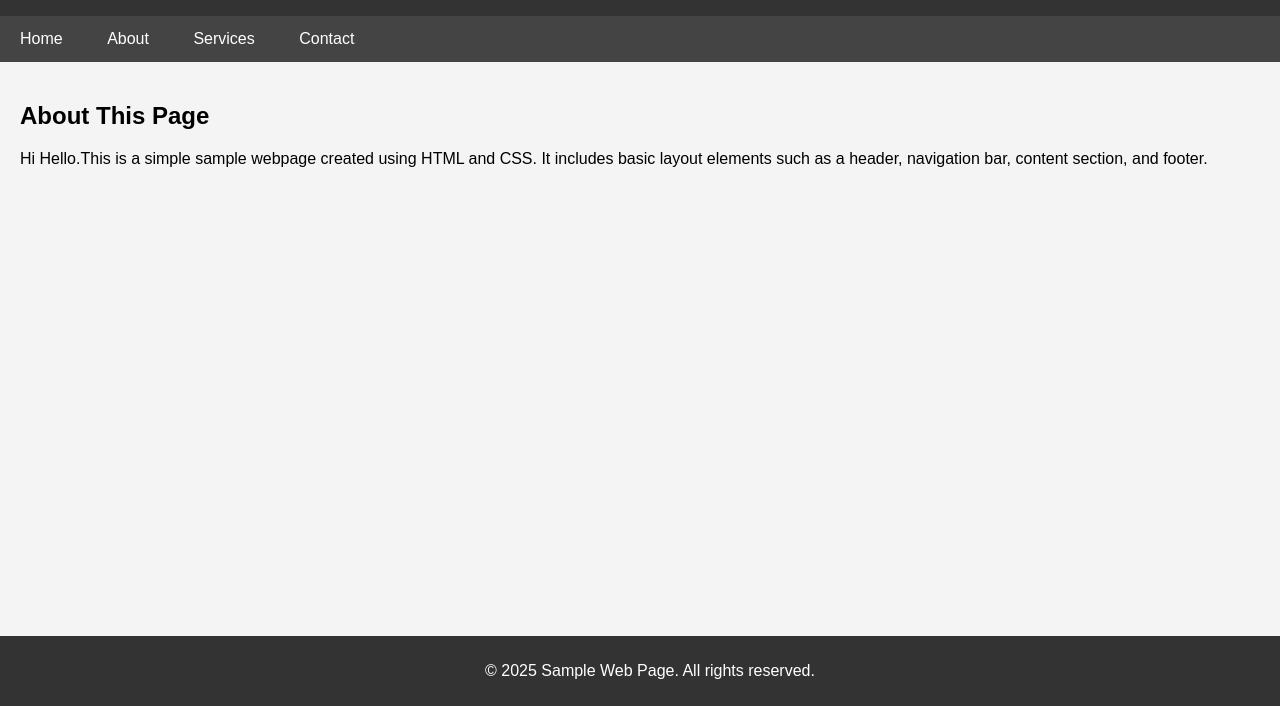
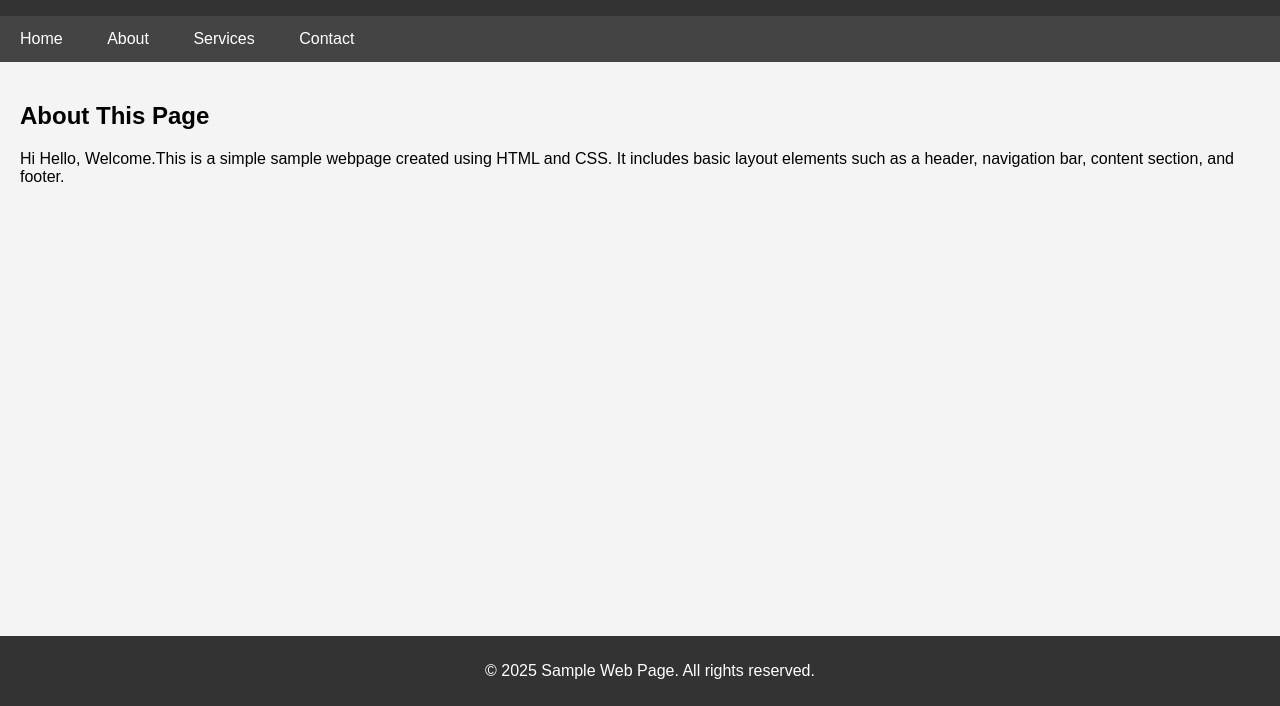
Before and after one commit to Harihararaj-A/sample, a plain HTML site: page index.html in a window 1280 px wide. Shown: the part 94-800 px from the top of the page. Drawn offline with Linux system fonts and the light colour scheme.

Commit message:
Update index.html
Adding Welcome

```diff
--- a/index.html
+++ b/index.html
@@ -60,7 +60,7 @@
 
     <div class="content">
         <h2>About This Page</h2>
-        <p>Hi Hello.This is a simple sample webpage created using HTML and CSS. It includes basic layout elements such as a header, navigation bar, content section, and footer.</p>
+        <p>Hi Hello, Welcome.This is a simple sample webpage created using HTML and CSS. It includes basic layout elements such as a header, navigation bar, content section, and footer.</p>
     </div>
 
     <footer>
```
